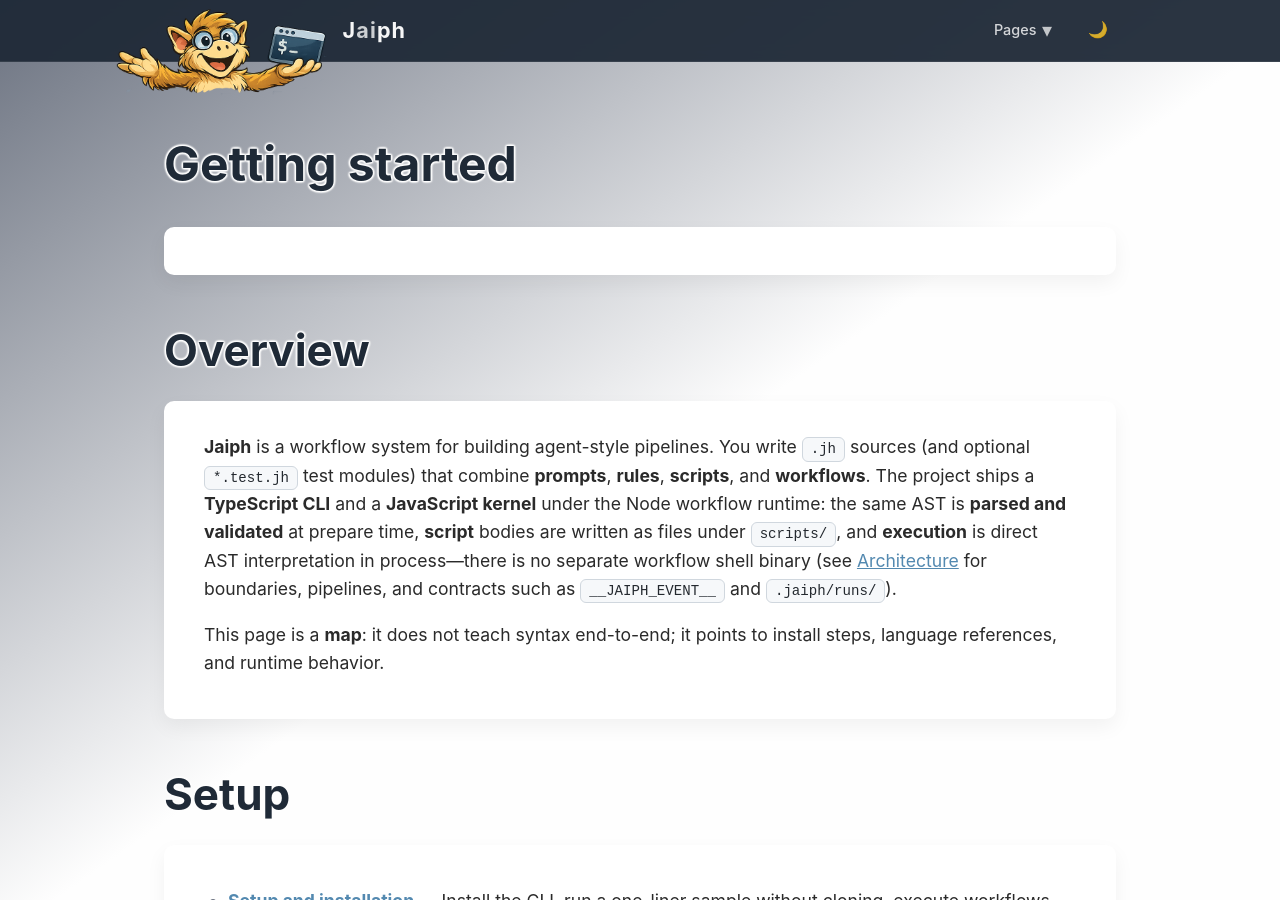
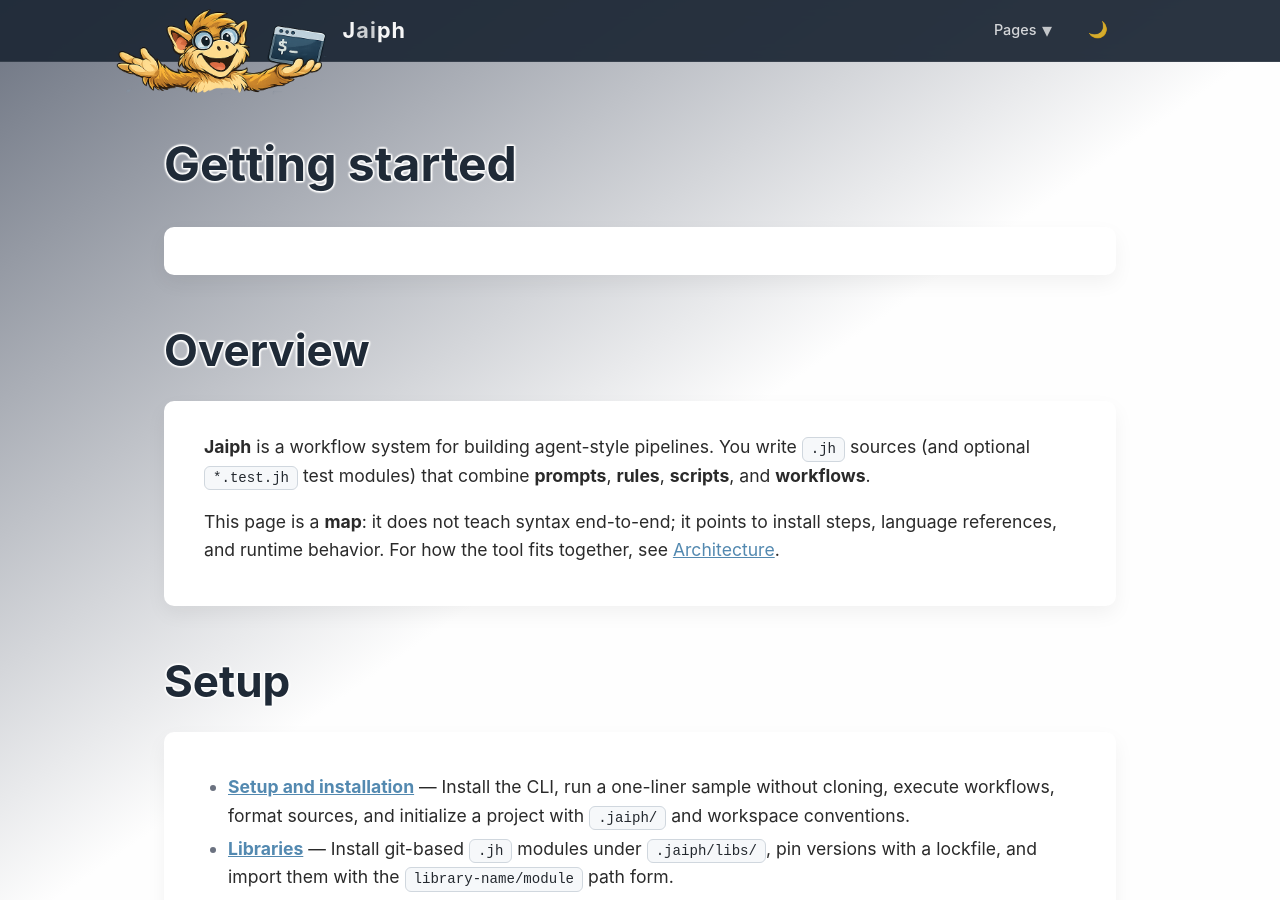
Before and after one commit to jaiphlang/jaiph, a Jekyll site: the page built from docs/getting-started.md, in a window 1280 px wide and 900 px high. Built offline with Jekyll 4.4.1, drawn with Linux system fonts in a browser that asks for light colours.

Commit message:
docs: shorten getting-started overview, drop implementation details
Made-with: Cursor

```diff
--- a/docs/getting-started.md
+++ b/docs/getting-started.md
@@ -9,9 +9,9 @@ redirect_from:
 
 ## Overview
 
-**Jaiph** is a workflow system for building agent-style pipelines. You write `.jh` sources (and optional `*.test.jh` test modules) that combine **prompts**, **rules**, **scripts**, and **workflows**. The project ships a **TypeScript CLI** and a **JavaScript kernel** under the Node workflow runtime: the same AST is **parsed and validated** at prepare time, **script** bodies are written as files under `scripts/`, and **execution** is direct AST interpretation in process—there is no separate workflow shell binary (see [Architecture](architecture.md) for boundaries, pipelines, and contracts such as `__JAIPH_EVENT__` and `.jaiph/runs/`).
+**Jaiph** is a workflow system for building agent-style pipelines. You write `.jh` sources (and optional `*.test.jh` test modules) that combine **prompts**, **rules**, **scripts**, and **workflows**.
 
-This page is a **map**: it does not teach syntax end-to-end; it points to install steps, language references, and runtime behavior.
+This page is a **map**: it does not teach syntax end-to-end; it points to install steps, language references, and runtime behavior. For how the tool fits together, see [Architecture](architecture.md).
 
 ## Setup
 
```
